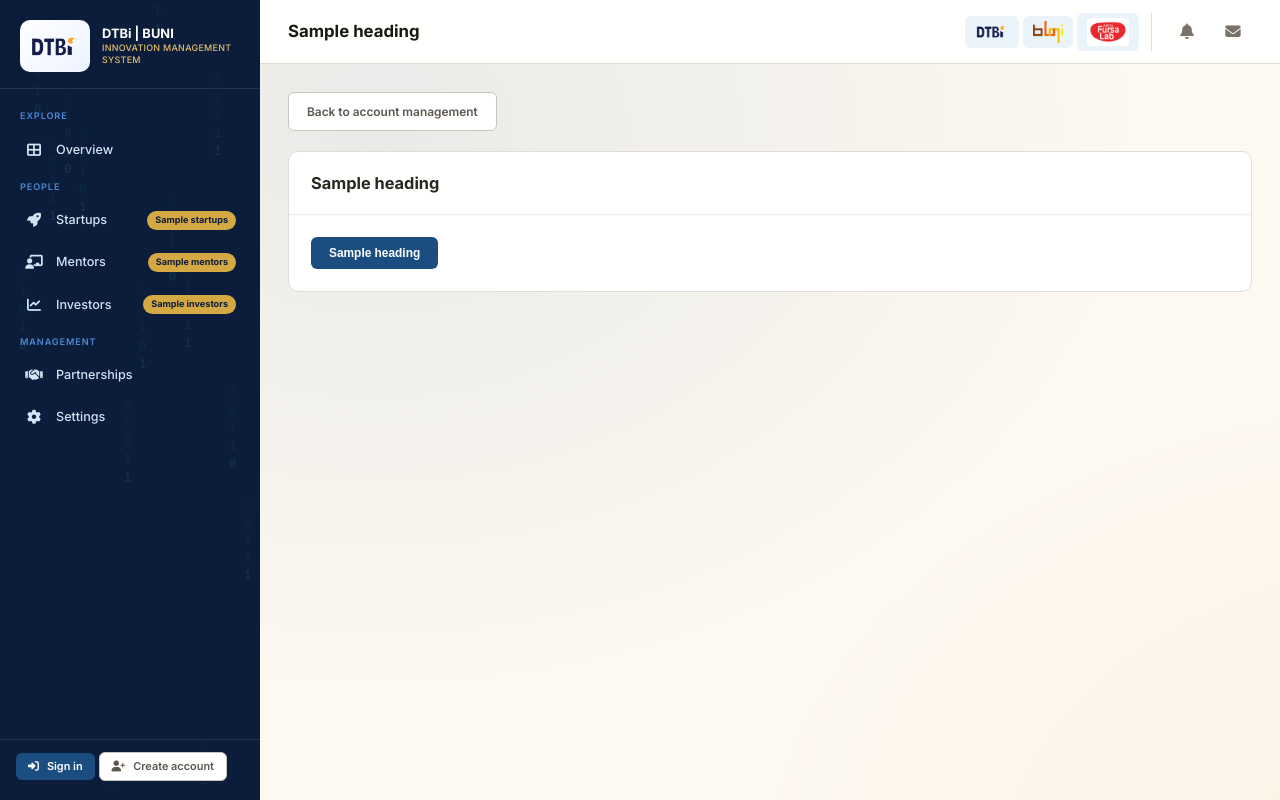
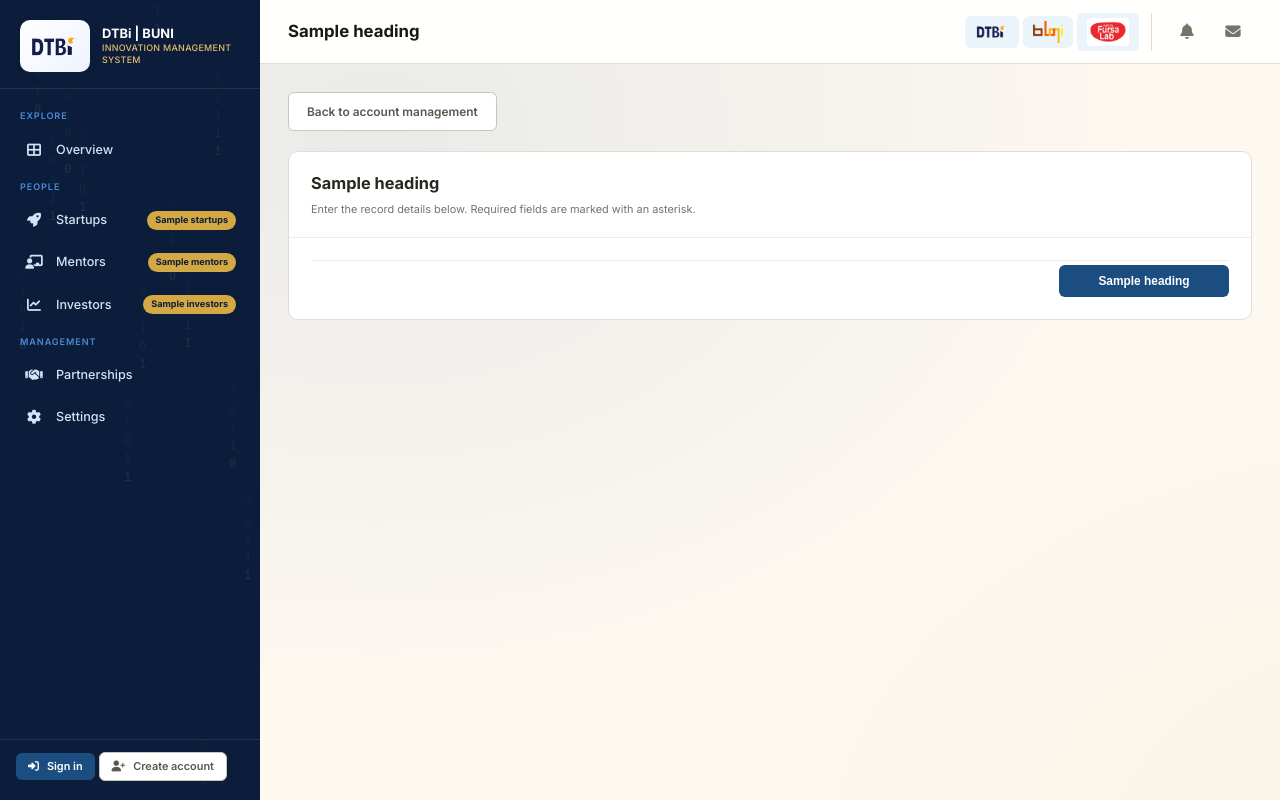
Before and after one commit to kapingantony/DTBiSystem, a Django app: template templates/account_form.html in a window 1280 px wide. Run offline with Django 5.2, Linux system fonts and the light colour scheme; the template is opened without the code that fills it: most values are stand-ins (such as "Sample title", 1, 10 or a date in 2020).

Commit message:
Style admin account forms

```diff
--- a/static/style/style.css
+++ b/static/style/style.css
@@ -1055,6 +1055,30 @@ table tbody tr:last-child td { border-bottom: none; }
 .settings-action-danger > span > i, .settings-action-danger > i { color: #b14b4b; }
 .settings-actions { display: flex; justify-content: flex-end; }
 
+/* Admin account create/edit forms */
+.account-form-card .card-header p { margin: 5px 0 0; font-size: .78rem; }
+.account-form-notice { margin: 0 0 22px; padding: 12px 15px; border: 1px solid var(--navy-100); border-left: 3px solid var(--gold-500); border-radius: var(--radius-sm); color: var(--navy-700); background: var(--navy-50); font-size: .8rem; line-height: 1.55; }
+.account-form { display: grid; grid-template-columns: repeat(2, minmax(0, 1fr)); gap: 20px 22px; align-items: start; }
+.account-form-field { display: grid; gap: 7px; min-width: 0; }
+.account-form-field > label { color: var(--gray-700); font-size: .78rem; font-weight: 700; }
+.account-form-required { margin-left: 4px; color: #b14b4b; }
+.account-form-field input:not([type="checkbox"]), .account-form-field select, .account-form-field textarea { display: block; width: 100%; min-width: 0; min-height: 44px; box-sizing: border-box; padding: 10px 12px; border: 1px solid var(--gray-300); border-radius: var(--radius-sm); color: var(--gray-800); background: var(--gray-50); font: inherit; }
+.account-form-field textarea { min-height: 112px; resize: vertical; }
+.account-form-field input:not([type="checkbox"]):focus, .account-form-field select:focus, .account-form-field textarea:focus { outline: 0; border-color: var(--navy-400); background: var(--white); box-shadow: 0 0 0 3px rgba(37,99,160,.12); }
+.account-form-field input[type="file"] { min-height: auto; padding: 8px; border-style: dashed; background: var(--white); }
+.account-form-field input[type="file"]::file-selector-button { margin-right: 10px; padding: 7px 10px; border: 0; border-radius: 5px; color: var(--navy-700); background: var(--navy-50); font: inherit; font-weight: 700; cursor: pointer; }
+.account-form-help { color: var(--gray-500); font-size: .72rem; line-height: 1.45; overflow-wrap: anywhere; }
+.account-form-error { color: #a13d3d; font-size: .75rem; line-height: 1.45; }
+.account-form-error-wide, .account-form-actions { grid-column: 1 / -1; }
+.account-form-error-wide { padding: 11px 13px; border-radius: var(--radius-sm); background: #fff0ef; }
+.account-form-error-wide ul { margin: 0; padding-left: 18px; }
+.account-form-checkbox { display: grid; grid-template-columns: 18px minmax(0, 1fr); align-items: center; gap: 8px 10px; min-height: 44px; padding: 9px 12px; border: 1px solid var(--gray-200); border-radius: var(--radius-sm); background: var(--gray-50); }
+.account-form-checkbox > label { grid-column: 2; grid-row: 1; }
+.account-form-checkbox input[type="checkbox"] { grid-column: 1; grid-row: 1; width: 18px; height: 18px; margin: 0; accent-color: var(--navy-600); }
+.account-form-checkbox .account-form-help, .account-form-checkbox .account-form-error { grid-column: 1 / -1; }
+.account-form-actions { display: flex; justify-content: flex-end; padding-top: 4px; border-top: 1px solid var(--gray-100); }
+.account-form-actions .btn { min-width: 170px; justify-content: center; }
+
 /* Mentor session scheduling form */
 .session-form-grid { display: grid; grid-template-columns: repeat(3, minmax(0, 1fr)); gap: 18px; align-items: start; }
 .session-form-field { min-width: 0; }
@@ -1339,6 +1363,9 @@ table tbody tr:last-child td { border-bottom: none; }
   .visitor-pulse-grid { grid-template-columns: 1fr 1fr; row-gap: 22px; }
   .settings-intro { align-items: flex-start; flex-direction: column; }
   .settings-form-grid { grid-template-columns: 1fr; }
+  .account-form { grid-template-columns: 1fr; gap: 16px; }
+  .account-form-error-wide, .account-form-actions { grid-column: auto; }
+  .account-form-actions .btn { width: 100%; }
   .settings-field-wide { grid-column: auto; }
   .settings-preference-row { align-items: flex-start; flex-direction: column; }
   .settings-preference-row .form-select { width: 100%; }
--- a/templates/account_form.html
+++ b/templates/account_form.html
@@ -3,8 +3,28 @@
 {% block page_title %}{{ heading }}{% endblock %}
 {% block content %}
 <div class="filter-bar"><a class="btn btn-outline" href="{% url 'staff:account_management' %}">Back to account management</a></div>
-<section class="card mt-20"><div class="card-header"><h3>{{ heading }}</h3></div><div class="card-body">
-{% if is_new and kind != 'staff' %}<p class="form-help">A login will be created from the first name in this record, with initial password <strong>123</strong>. The startup account created here will be public and published.</p>{% elif is_new %}<p class="form-help">A staff login will be created with initial password <strong>123</strong>.</p>{% endif %}
-<form method="post" enctype="multipart/form-data" class="settings-form-grid">{% csrf_token %}{% for field in form %}<div class="form-group{% if field.field.widget.input_type == 'checkbox' %} settings-field-wide{% endif %}"><label for="{{ field.id_for_label }}">{{ field.label }}{% if field.field.required %} *{% endif %}</label>{{ field }}{% if field.help_text %}<div class="form-help">{{ field.help_text }}</div>{% endif %}{% for error in field.errors %}<div class="form-error">{{ error }}</div>{% endfor %}</div>{% endfor %}{% if form.non_field_errors %}<div class="form-error settings-field-wide">{{ form.non_field_errors }}</div>{% endif %}<div class="settings-field-wide"><button class="btn btn-primary" type="submit">{{ heading }}</button></div></form>
-</div></section>
+<section class="card mt-20 account-form-card">
+    <div class="card-header"><div><h3>{{ heading }}</h3><p class="text-muted">Enter the record details below. Required fields are marked with an asterisk.</p></div></div>
+    <div class="card-body">
+        {% if is_new and kind != 'staff' %}
+        <p class="account-form-notice">A login will be created from the first name in this record, with initial password <strong>123</strong>. Startup accounts created here are public and published.</p>
+        {% elif is_new %}
+        <p class="account-form-notice">A staff login will be created with initial password <strong>123</strong>.</p>
+        {% endif %}
+
+        <form method="post" enctype="multipart/form-data" class="account-form">
+            {% csrf_token %}
+            {% for field in form %}
+            <div class="account-form-field{% if field.field.widget.input_type == 'checkbox' %} account-form-checkbox{% endif %}">
+                <label for="{{ field.id_for_label }}">{{ field.label }}{% if field.field.required %}<span class="account-form-required">*</span>{% endif %}</label>
+                {{ field }}
+                {% if field.help_text %}<div class="account-form-help">{{ field.help_text }}</div>{% endif %}
+                {% for error in field.errors %}<div class="account-form-error">{{ error }}</div>{% endfor %}
+            </div>
+            {% endfor %}
+            {% if form.non_field_errors %}<div class="account-form-error account-form-error-wide">{{ form.non_field_errors }}</div>{% endif %}
+            <div class="account-form-actions"><button class="btn btn-primary" type="submit">{{ heading }}</button></div>
+        </form>
+    </div>
+</section>
 {% endblock %}
```
